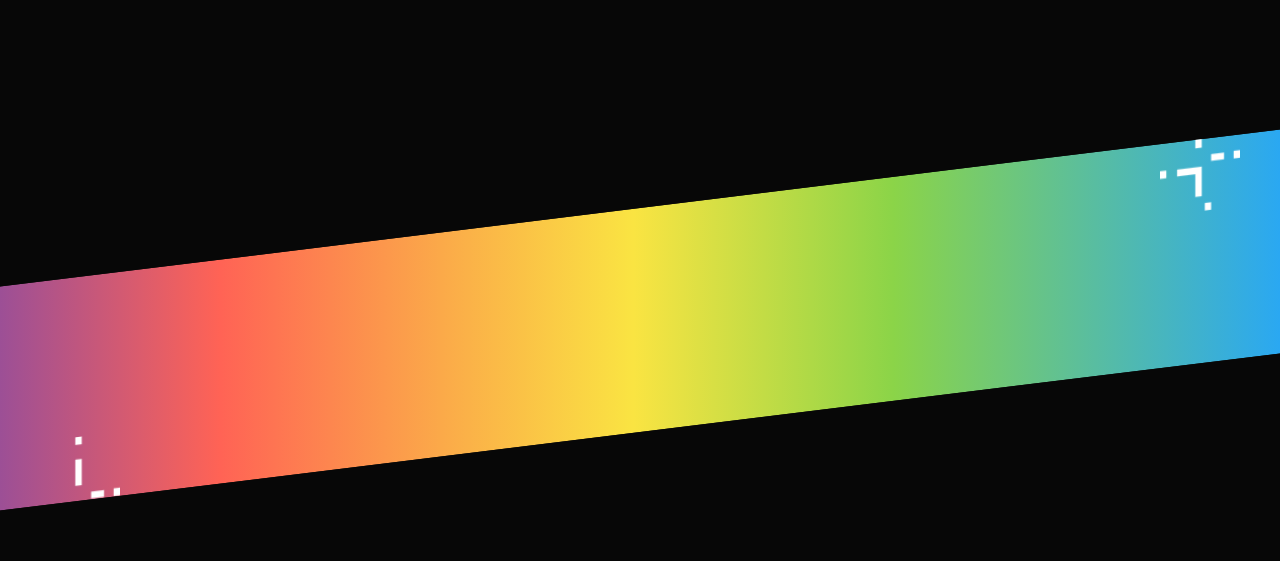
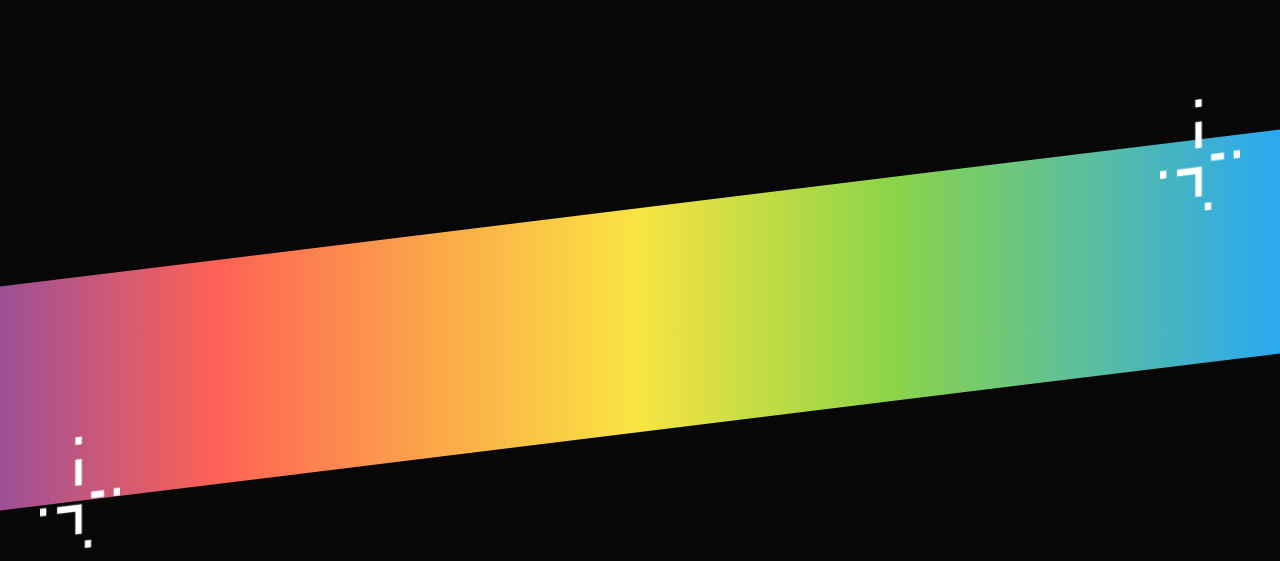
Before and after one commit to IktedarRajin24/Nounish-club, a React (Vite) app: page / in a window 1280 px wide. Shown: the part 940-1501 px from the top of the page. Built offline with nearby package versions, Linux system fonts and the light colour scheme; a web font is replaced by a local one.

Commit message:
css fixed

```diff
--- a/src/components/Layout/Gradient.css
+++ b/src/components/Layout/Gradient.css
@@ -1,7 +1,5 @@
 .gradient{
     background: linear-gradient(90deg, #9C4F96 0%, #FF6355 17.19%, #FBA949 34.38%, #FAE442 49.48%, #8BD448 69.79%, #2AA8F2 100%);
     transform: skewY(-7deg);
-    overflow: visible;
-    clip-path: polygon(0% 0, 100% 0, 100% 100%, 0% 100%);
 
 }
--- a/src/components/Layout/Gradient.jsx
+++ b/src/components/Layout/Gradient.jsx
@@ -5,8 +5,8 @@ import './Gradient.css';
 const Gradient = () => {
     return (
         <div className='relative mt-64 mb-40 md:h-56 h-36 w-full gradient z-10'>
-            <img className='bg-transparent w-20 h-28 absolute md:top-40 md:left-10 -left-10 z-50' src="images/Frame.png" alt="" />
-            <img className='bg-transparent w-20 h-28 absolute md:-top-10 md:right-10 -right-10 z-50' src="images/Frame.png" alt="" />
+            <img className='bg-transparent w-20 h-28 absolute md:top-40 -top-10 md:left-10 -left-9 z-50' src="images/Frame.png" alt="" />
+            <img className='bg-transparent w-20 h-28 absolute md:-top-10 -bottom-10 md:right-10 -right-9 z-50' src="images/Frame.png" alt="" />
 
         </div>
     );
```
